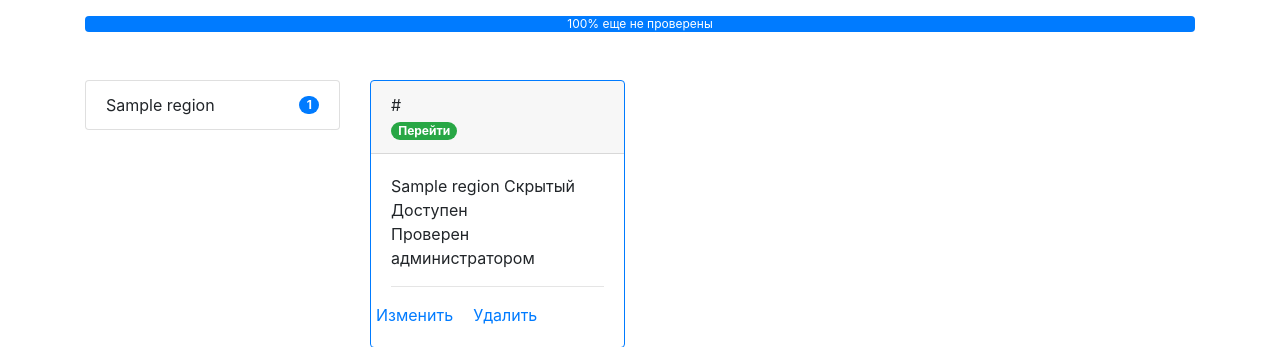
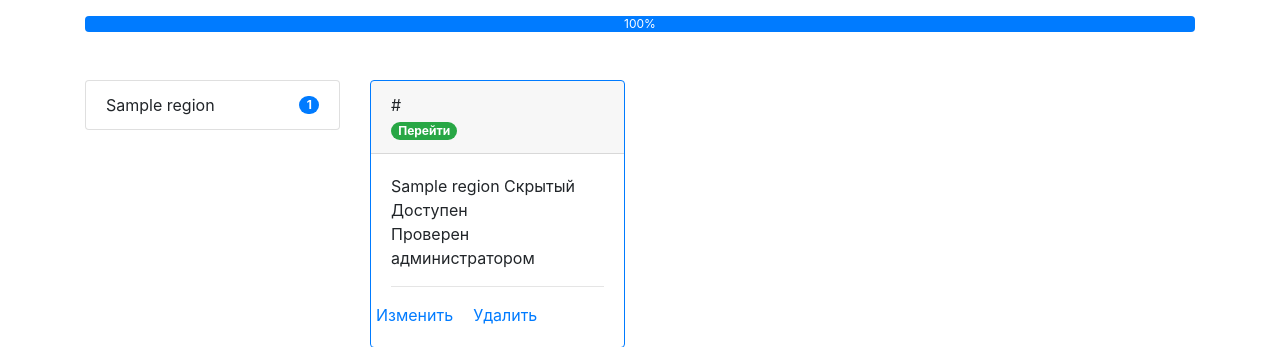
Before and after one commit to vnyabzya/AdminPanelStopDrugsBot, a Flask app: page / in a window 1280 px wide. Shown: the part 56-403 px from the top of the page. Run offline with Flask 2, Linux system fonts and the light colour scheme; a user stored in the database is signed in; tables that the repository leaves empty hold one stand-in row (values such as "Sample post"); some libraries are stand-ins or nearby versions.

Commit message:
Испраивл ошибку

```diff
--- a/templates/index.html
+++ b/templates/index.html
@@ -3,7 +3,7 @@
 {% block content %}
     <div class="container">
         <div class="progress mt-3">
-            <div class="progress-bar" role="progressbar" style="width: {{ progress }}%" aria-valuenow="{{ progress }}" aria-valuemin="0" aria-valuemax="100">{{ progress }}% еще не проверены</div>
+            <div class="progress-bar" role="progressbar" style="width: {{ progress }}%" aria-valuenow="{{ progress }}" aria-valuemin="0" aria-valuemax="100">{{ progress }}%</div>
         </div>
         <div class="row  mt-5">
             {% include '_statistic.html' %}
```
